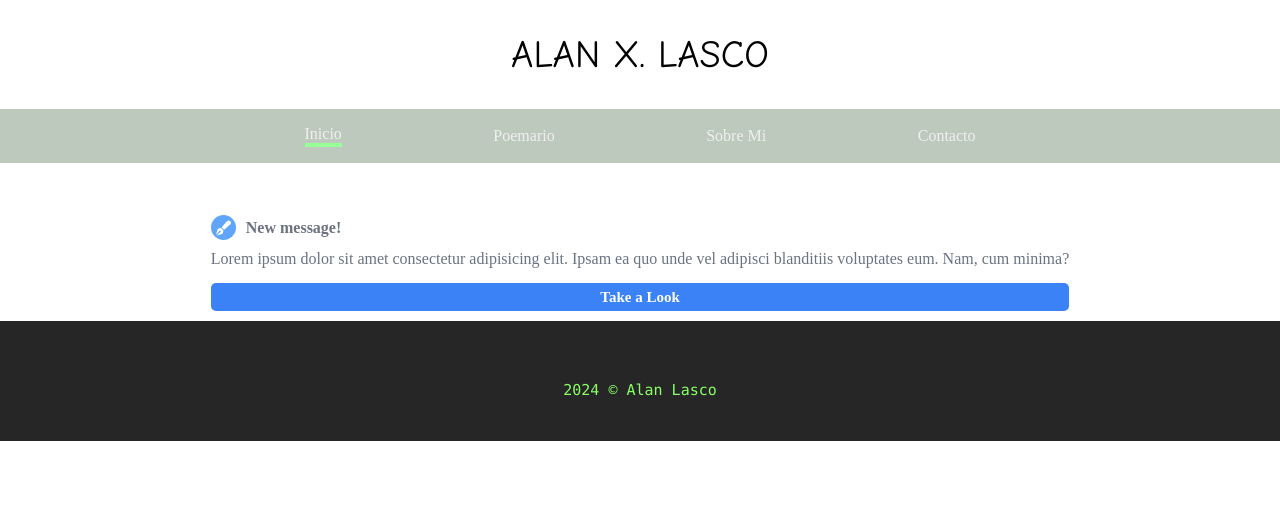
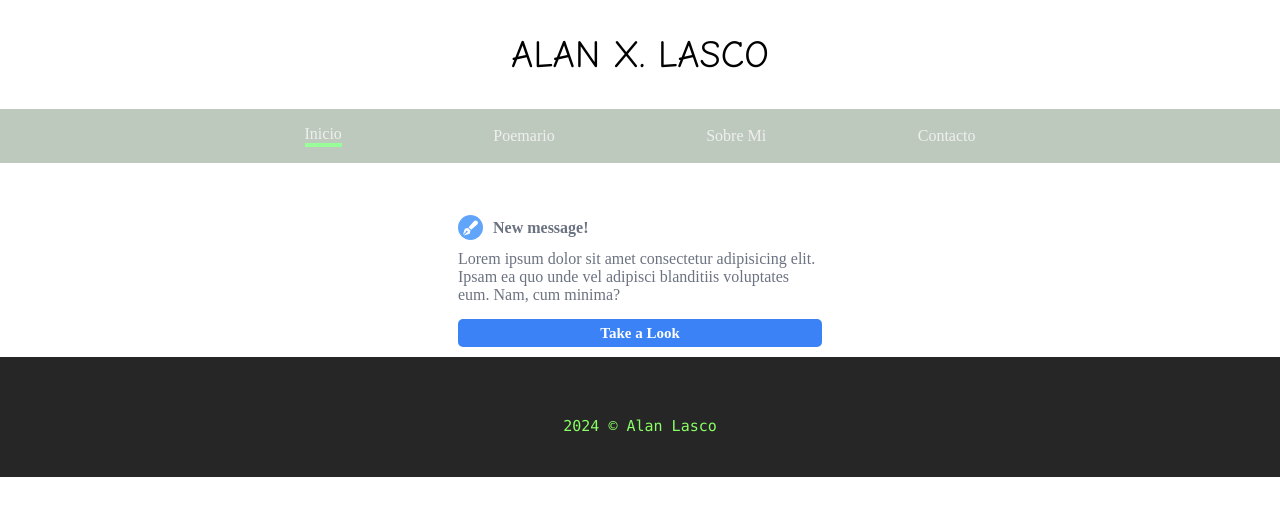
Before and after one commit to alanlasco/alan-poetryv2, a React (Vite) app: page /poemario in a window 1280 px wide. Shown: the top 516 px of the page. Built offline with nearby package versions, Linux system fonts and the light colour scheme.

Commit message:
minor fixes

```diff
--- a/src/stylesheets/PoemCard.css
+++ b/src/stylesheets/PoemCard.css
@@ -1,9 +1,3 @@
-@media screen and (min-width: 768px) {
-    .card {
-        max-width: 30vw;
-    }
-}
-
 .card {
     max-width: 85vw;
     border-width: 1px;
@@ -81,3 +75,9 @@
 .mark-as-read:hover {
     background-color: rgb(230, 231, 233);
 }
+
+@media screen and (min-width: 768px) {
+    .card {
+        max-width: 30vw;
+    }
+}
```
